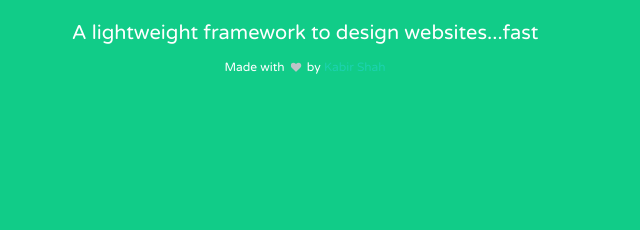
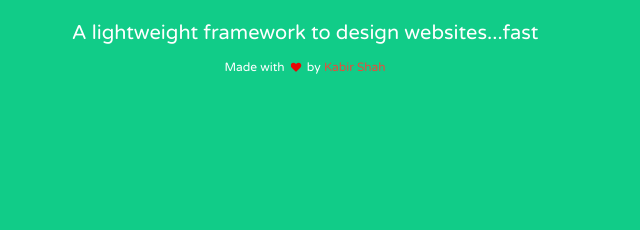
Before and after one commit to kbrvoid/Feather, a plain HTML site: page index.html in a window 1280 px wide. Shown: the part 435-665 px from the top of the page, 335-975 px from the left. Drawn offline with nearby package versions, Linux system fonts and the light colour scheme.

Commit message:
Update main.css

```diff
--- a/css/main.css
+++ b/css/main.css
@@ -246,11 +246,11 @@ body {
   text-align: center;
 }
 .love a {
-  color: #1dd2af;
+  color: #e74c3c;
   text-decoration: none;
 }
 .love .fa {
-  color: #bdc3c7;
+  color: #E90606;
   margin: 0 3px;
   font-size: 10px;
   animation: pound 0.35s infinite alternate;
```
